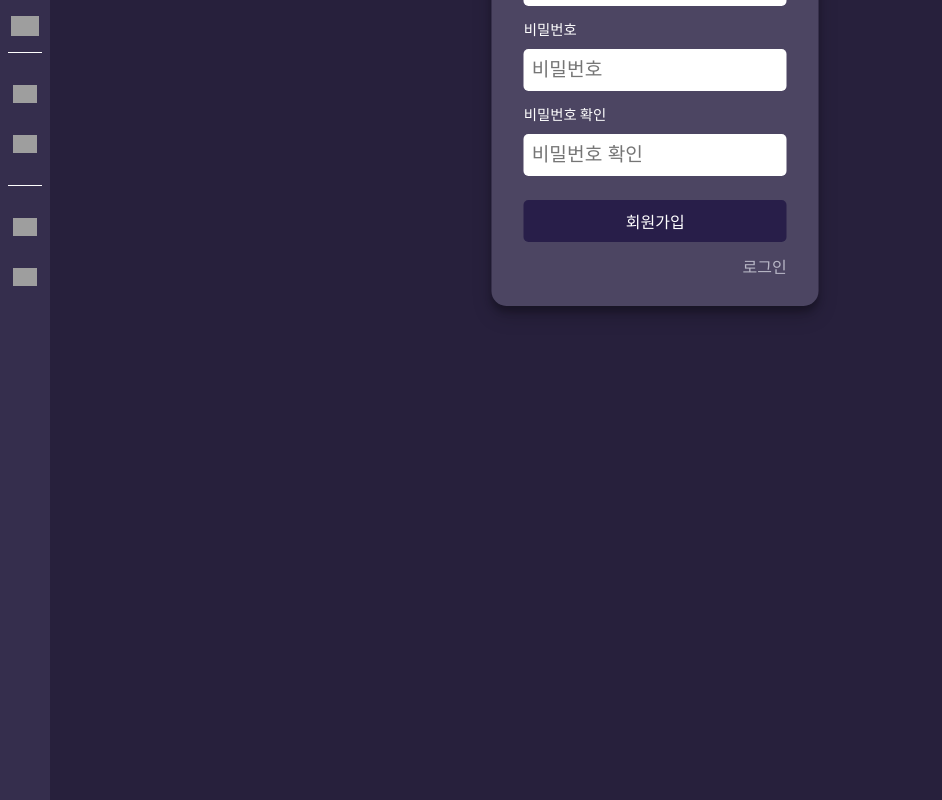
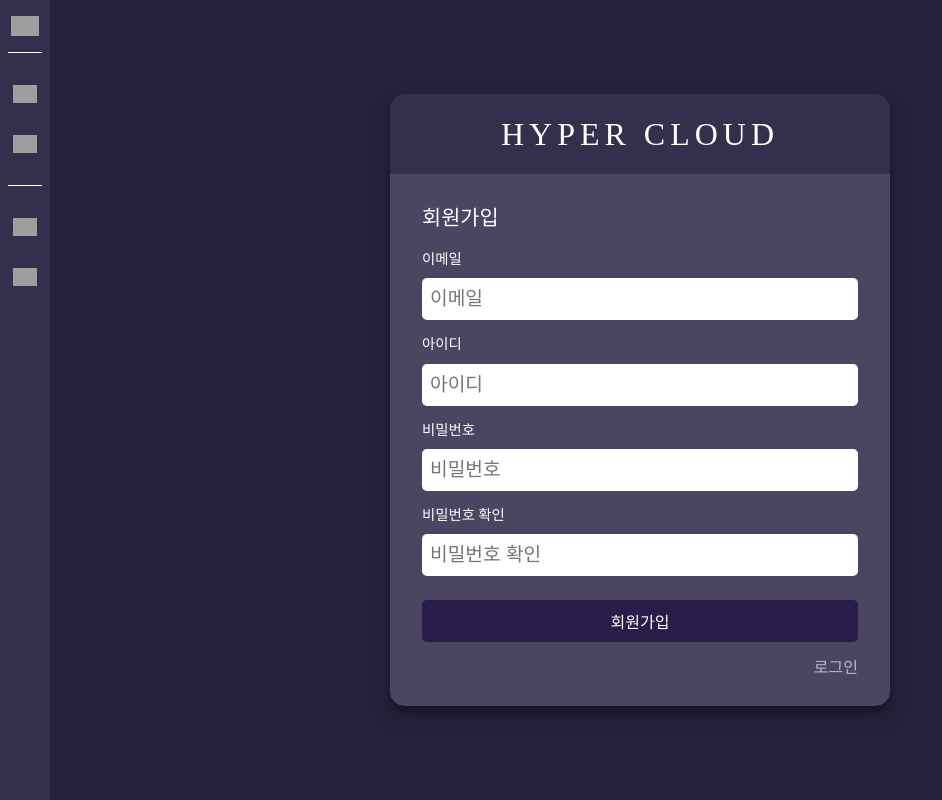
Before and after one commit to Goohyun3436/project-hyper-cloud, a React (Vite) app: page /auth/signup in a window 1280 px wide. Shown: the whole page, without its empty margins (0-942 px from the left). Built offline with nearby package versions, Linux system fonts and the light colour scheme; grey boxes are pictures that could not be loaded.

Commit message:
Fix: 로그인/회원가입 화면 깨짐 수정

```diff
--- a/src/components/Auth/AuthWrapper.jsx
+++ b/src/components/Auth/AuthWrapper.jsx
@@ -26,6 +26,7 @@ const Positioner = styled.div`
   top: 50%;
   left: 50%;
   transform: translate(-50%, -50%);
+  width: 40%;
   min-width: 300px;
   max-width: 500px;
   border-radius: 15px;
--- a/src/components/PagePositioner.jsx
+++ b/src/components/PagePositioner.jsx
@@ -8,8 +8,6 @@ const PagePositioner = ({ children }) => {
 export default PagePositioner;
 
 const Wrapper = styled.div`
-  position: absolute;
-  top: 0;
   width: 93%;
   height: auto;
   margin: 0;
```
